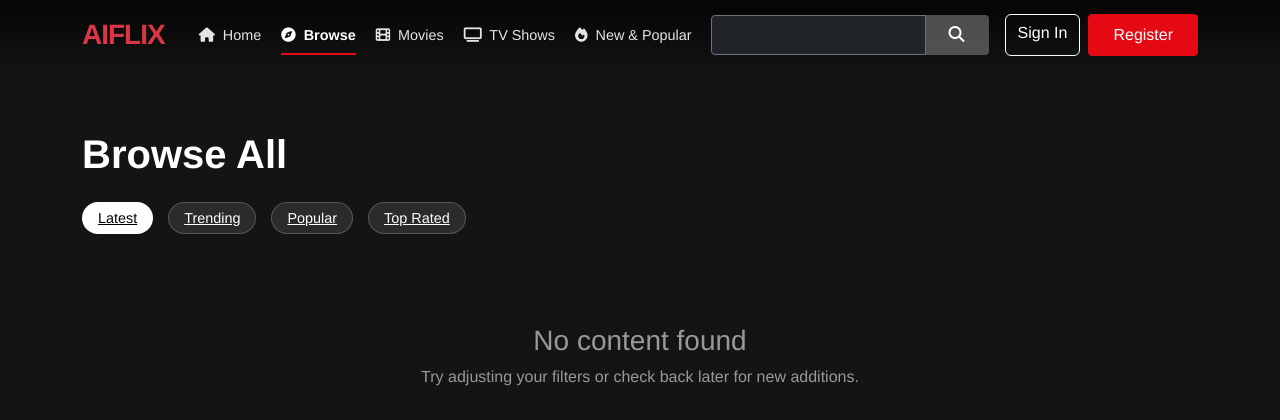
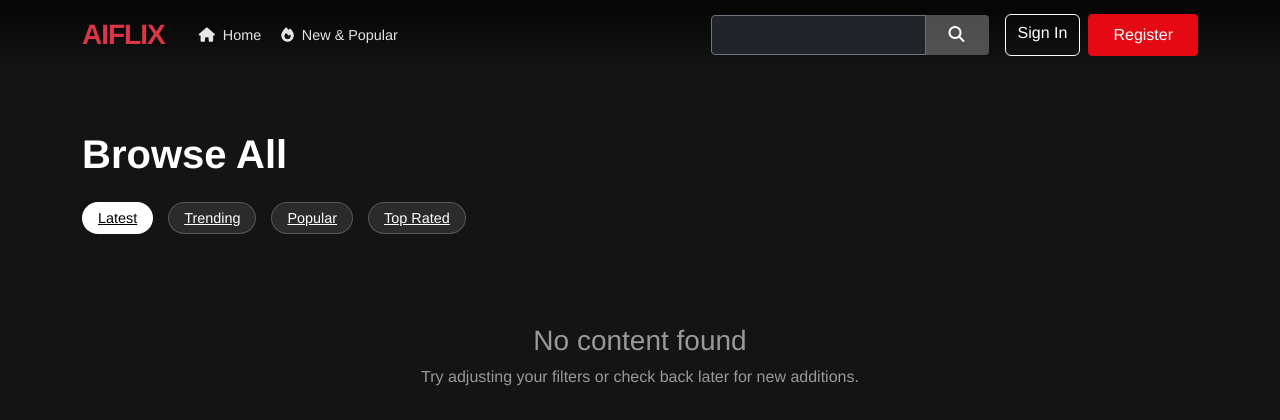
Before and after one commit to dee-mee/AIFLIX, a Django app: page /browse/browse/ in a window 1280 px wide. Shown: the top 420 px of the page. Run offline with Django 4.2, Linux system fonts and the light colour scheme; data that the repository does not hold is empty; some web fonts are replaced.

Commit message:
Simplify navbar for non-authenticated users by removing logged out notification

```diff
--- a/templates/includes/navbar.html
+++ b/templates/includes/navbar.html
@@ -61,26 +61,8 @@
             <ul class="navbar-nav me-auto">
                 <li class="nav-item">
                     <a class="nav-link {% if request.resolver_match.url_name == 'home' or request.resolver_match.url_name == 'landing' or request.path == '/' %}active fw-bold{% endif %}"
-                       href="{% if user.is_authenticated %}{% url 'movies:home' %}{% else %}{% url 'landing' %}{% endif %}">
+                       href="{% url 'landing' %}">
                         <i class="fas fa-home me-1"></i> Home
-                    </a>
-                </li>
-                <li class="nav-item">
-                    <a class="nav-link {% if request.resolver_match.url_name == 'browse' and request.resolver_match.namespace == 'movies' and not request.GET.type %}active fw-bold{% endif %}"
-                       href="{% url 'movies:browse' %}">
-                        <i class="fas fa-compass me-1"></i> Browse
-                    </a>
-                </li>
-                <li class="nav-item">
-                    <a class="nav-link {% if request.resolver_match.url_name == 'movies' or request.GET.type == 'movie' %}active fw-bold{% endif %}"
-                       href="{% url 'movies:movies' %}">
-                        <i class="fas fa-film me-1"></i> Movies
-                    </a>
-                </li>
-                <li class="nav-item">
-                    <a class="nav-link {% if request.resolver_match.url_name == 'tv_shows' or request.GET.type == 'series' or '/genre/' in request.path and not request.GET.type == 'movie' %}active fw-bold{% endif %}"
-                       href="{% url 'movies:tv_shows' %}">
-                        <i class="fas fa-tv me-1"></i> TV Shows
                     </a>
                 </li>
                 <li class="nav-item">
@@ -91,6 +73,12 @@
                 </li>
                 {% if user.is_authenticated %}
                 <li class="nav-item">
+                    <a class="nav-link {% if request.resolver_match.url_name == 'browse' and request.resolver_match.namespace == 'movies' and not request.GET.type %}active fw-bold{% endif %}"
+                       href="{% url 'movies:browse' %}">
+                        <i class="fas fa-compass me-1"></i> Browse
+                    </a>
+                </li>
+                <li class="nav-item">
                     <a class="nav-link {% if 'ai/' in request.path %}active fw-bold{% endif %}"
                        href="{% url 'movies:ai_home' %}">
                         <i class="fas fa-robot me-1"></i> AI Content
@@ -99,7 +87,7 @@
                 <li class="nav-item">
                     <a class="nav-link {% if request.resolver_match.url_name == 'my_list' %}active fw-bold{% endif %}"
                        href="{% url 'profiles:my_list' %}">
-                        My List
+                        <i class="fas fa-list me-1"></i> My List
                     </a>
                 </li>
                 {% endif %}
```
